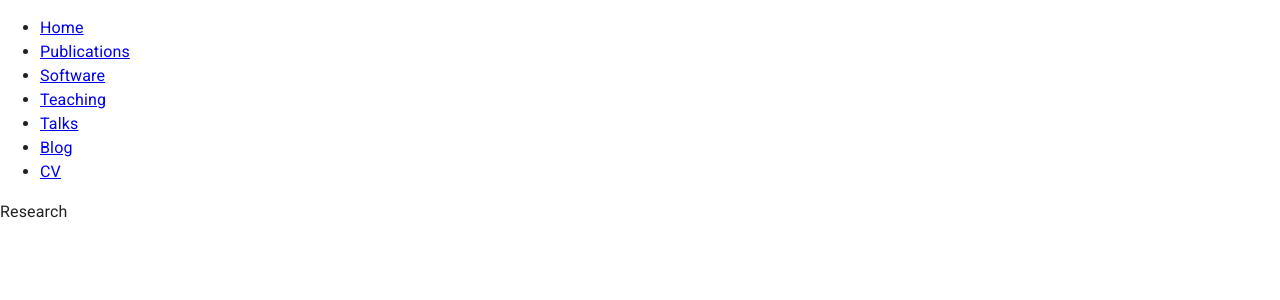
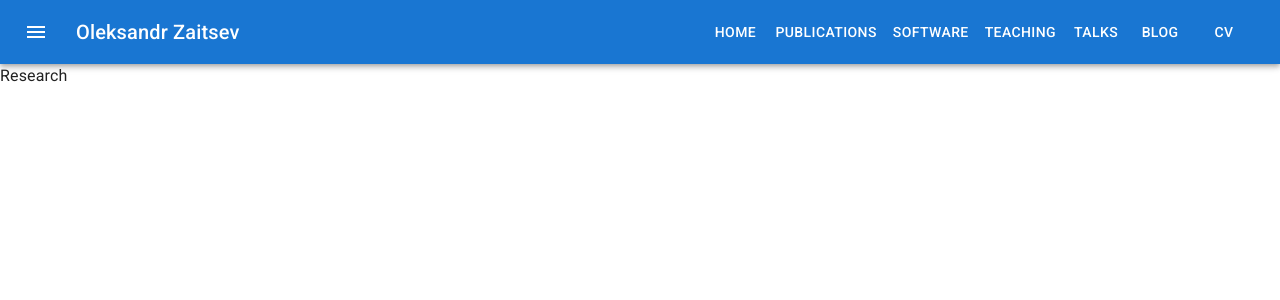
Before and after one commit to olekscode/oleks.fr, a React (Create React App) app: page / in a window 1280 px wide. Shown: the top 300 px of the page. Built offline with nearby package versions, Linux system fonts and the light colour scheme.

Commit message:
Added a basic navbar

```diff
--- a/src/components/Navigation/index.jsx
+++ b/src/components/Navigation/index.jsx
@@ -1,43 +1,44 @@
 import React from 'react';
 import { Link } from 'react-router-dom';
+
+import AppBar from '@mui/material/AppBar';
+import Box from '@mui/material/Box';
+import Toolbar from '@mui/material/Toolbar';
+import Typography from '@mui/material/Typography';
+import Button from '@mui/material/Button';
+import IconButton from '@mui/material/IconButton';
+import MenuIcon from '@mui/icons-material/Menu';
 
 import './style.css';
 import * as ROUTES from '../../constants/routes';
 
-// import logo from '../../img/logo-small.png';
 
-
-const Navigation = () => (
-  <div id="navbar">
-    <div id="navbar-buttons">
-      <ul>
-{/*        <li>
-          <Link to={ROUTES.LANDING}><img src={logo} alt='' /></Link>
-        </li>*/}
-        <li>
-          <Link className="navbar-button" to={ROUTES.LANDING}>Home</Link>
-        </li>
-        <li>
-          <Link className="navbar-button" to={ROUTES.PUBLICATIONS}>Publications</Link>
-        </li>
-        <li>
-          <Link className="navbar-button" to={ROUTES.SOFTWARE}>Software</Link>
-        </li>
-        <li>
-          <Link className="navbar-button" to={ROUTES.TEACHING}>Teaching</Link>
-        </li>
-        <li>
-          <Link className="navbar-button" to={ROUTES.TALKS}>Talks</Link>
-        </li>
-        <li>
-          <Link className="navbar-button" to={ROUTES.BLOG}>Blog</Link>
-        </li>
-        <li>
-          <Link className="navbar-button" to={ROUTES.CV}>CV</Link>
-        </li>
-      </ul>
-    </div>
-  </div>
-);
-
-export default Navigation;
+export default function Navigation() {
+  return (
+    <Box sx={{ flexGrow: 1 }}>
+      <AppBar position="static">
+        <Toolbar>
+          <IconButton
+            size="large"
+            edge="start"
+            color="inherit"
+            aria-label="menu"
+            sx={{ mr: 2 }}
+          >
+            <MenuIcon />
+          </IconButton>
+          <Typography variant="h6" component="div" sx={{ flexGrow: 1 }}>
+            Oleksandr Zaitsev
+          </Typography>
+          <Button component={Link} to={ROUTES.LANDING} color="inherit">Home</Button>
+          <Button component={Link} to={ROUTES.PUBLICATIONS} color="inherit">Publications</Button>
+          <Button component={Link} to={ROUTES.SOFTWARE} color="inherit">Software</Button>
+          <Button component={Link} to={ROUTES.TEACHING} color="inherit">Teaching</Button>
+          <Button component={Link} to={ROUTES.TALKS} color="inherit">Talks</Button>
+          <Button component={Link} to={ROUTES.BLOG} color="inherit">Blog</Button>
+          <Button component={Link} to={ROUTES.CV} color="inherit">CV</Button>
+        </Toolbar>
+      </AppBar>
+    </Box>
+  );
+}
```
